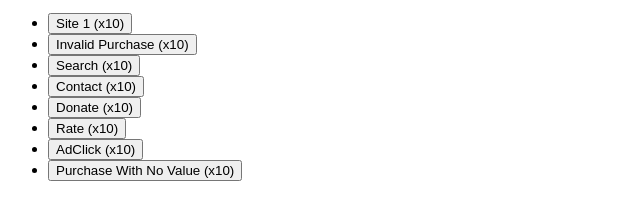
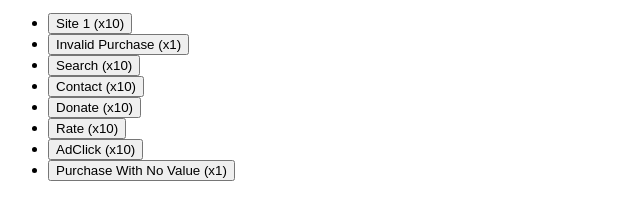
Before and after one commit to cbmeta/testsite-EM-IG-PJBP, a plain HTML site: page index.html in a window 1280 px wide. Shown: the part 184-404 px from the top of the page, 0-640 px from the left. Drawn offline with Linux system fonts and the light colour scheme.

Commit message:
Update index.html

```diff
--- a/index.html
+++ b/index.html
@@ -37,13 +37,13 @@ src="https://www.facebook.com/tr?id=48402478182950&ev=PageView&noscript=1"
 </ul></div>
 <div><ul>
   <li><button id="siteButton" type="button">Site 1 (x10)</button></li>
-  <li><button id="invalidpurchaseButton" type="button">Invalid Purchase (x10)</button></li>
+  <li><button id="invalidpurchaseButton" type="button">Invalid Purchase (x1)</button></li>
   <li><button id="searchButton" type="button">Search (x10)</button></li>
   <li><button id="contactButton" type="button">Contact (x10)</button></li>
   <li><button id="donateButton" type="button">Donate (x10)</button></li>
   <li><button id="rateButton" type="button">Rate (x10)</button></li>
   <li><button id="adClickButton" type="button">AdClick (x10)</button></li>
-  <li><button id="purchaseNoValueButton" type="button">Purchase With No Value (x10)</button></li>
+  <li><button id="purchaseNoValueButton" type="button">Purchase With No Value (x1)</button></li>
 </ul></div>
 <script type="text/javascript">
   for(var i = 0; i < 10; i++) {
```
